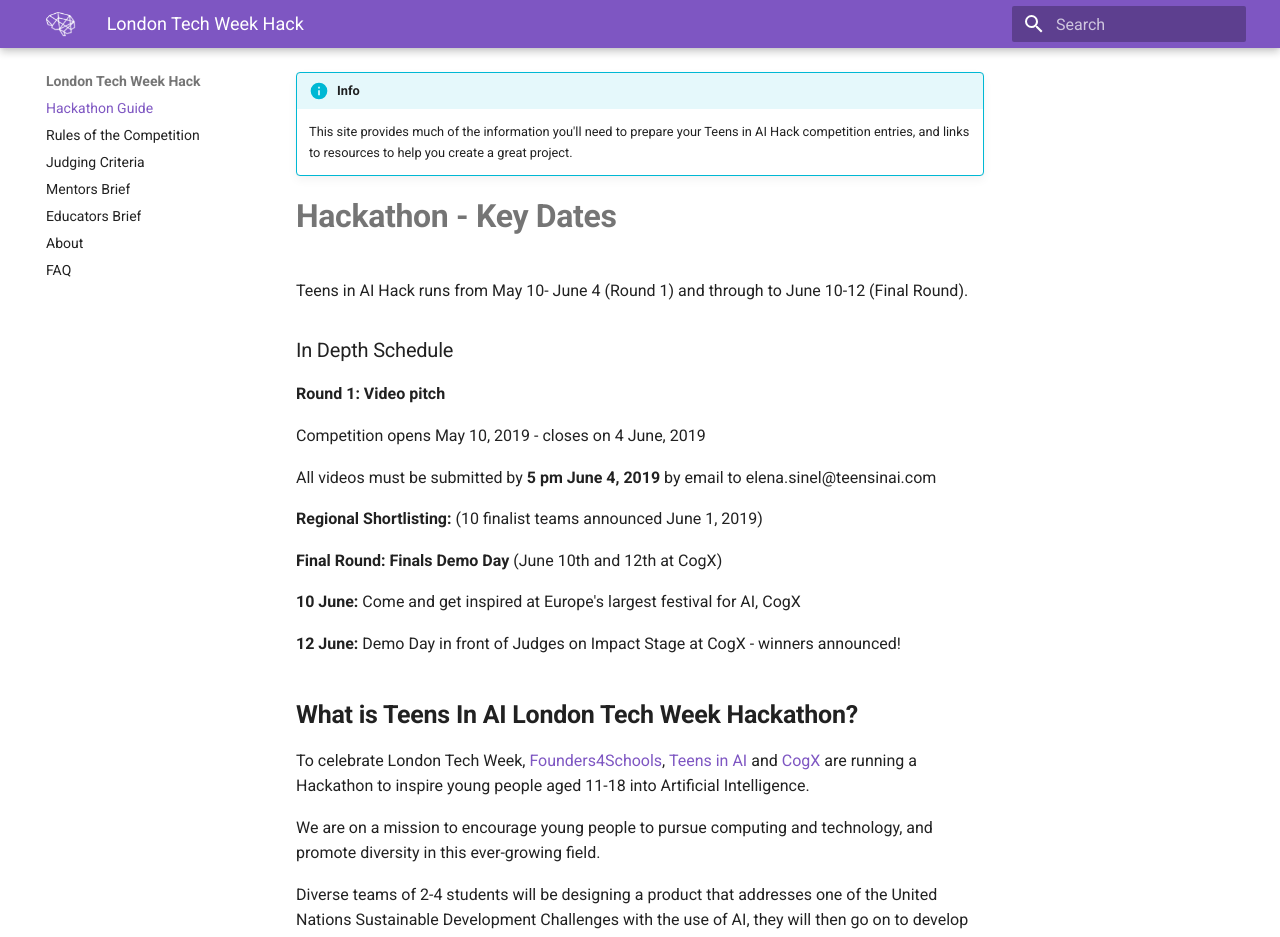
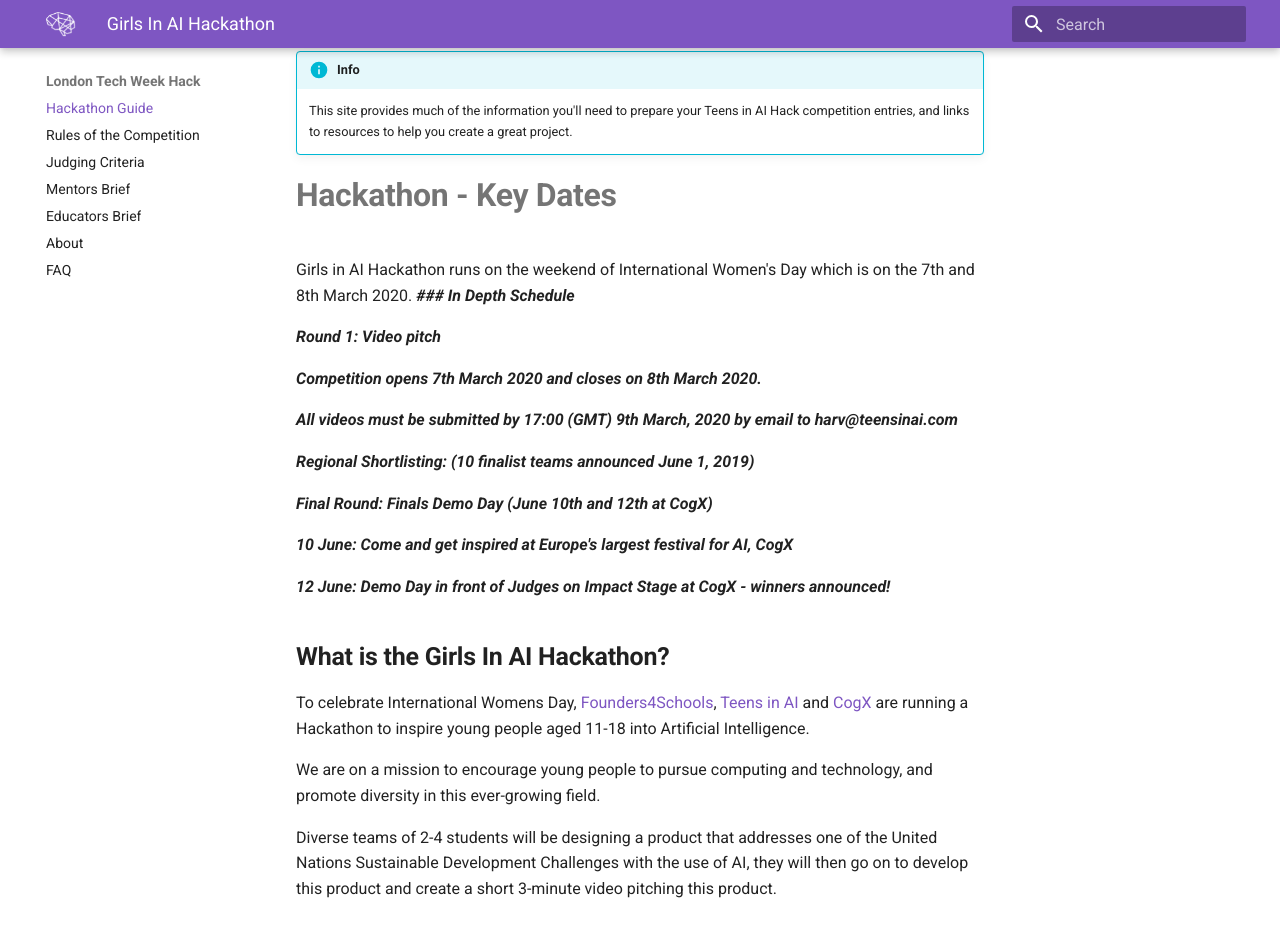
Before and after one commit to elenasinel/tech-week, an MkDocs documentation site: the page built from docs/index.md, in a window 1280 px wide and 1400 px high, scrolled down 544 px. Shown: the top 937 px of the window. Built offline with MkDocs 1.6.1 and Material for MkDocs 9.7.7, drawn with Linux system fonts in a browser that asks for light colours; some of the changed text lies outside the part shown.

Commit message:
Update Documentation “index”

```diff
--- a/docs/index.md
+++ b/docs/index.md
@@ -1,13 +1,13 @@
 ---
-title: London Tech Week Hack
+title: Girls In AI Hackathon
 ---
-![](/images/whatsapp-image-2019-04-27-at-3.26.55-pm.jpeg)
+![](/images/girls-in-ai-header.png)
 
 **\*\*\*This is a "work in progress" doc and is constantly getting updated\*\*\***
 
 **Want to contribute to this guide or donate a resource?** Email Elena Sinel on elena.sinel@acornaspirations.co.uk with your suggestions
 
-**Want to sponsor the hack and join Deepmind and IBM at nurturing the next generation of AI technologist, innovators and entrepreneurs?** Email Elena Sinel on elena.sinel@acornaspirations.co.uk or Tabitha Goldstaub on tabitha@cognitionx.io
+**Want to sponsor the hack and join Deepmind and IBM at nurturing the next generation of AI technologist, innovators and entrepreneurs?** Email Elena Sinel on elena.sinel@teensinai.com.
 
 # **Teens in AI Hackathon Guide**
 
@@ -16,26 +16,26 @@
 
 # **Hackathon - Key Dates**
 
-Teens in AI Hack  runs from May 10- June 4 (Round 1) and through to June 10-12 (Final Round).
-### In Depth Schedule
+Girls in AI Hackathon runs on the weekend of International Women's Day which is on the 7th and 8th March 2020.
+**_\### In Depth Schedule_**
 
-**Round 1: Video pitch**
+_**Round 1: Video pitch**_
 
-Competition opens May 10, 2019 - closes on 4 June, 2019
+**_Competition opens 7th March 2020 and closes on 8th March 2020._**
 
-All videos must be submitted by **5 pm June 4, 2019** by email to elena.sinel@teensinai.com
+**_All videos must be submitted by 17:00 (GMT) 9th March, 2020 by email to harv@teensinai.com_**
 
-**Regional Shortlisting:** (10 finalist teams announced June 1, 2019)
+**_Regional Shortlisting: (10 finalist teams announced June 1, 2019)_**
 
-**Final Round: Finals Demo Day** (June 10th and 12th at CogX)
+**_Final Round: Finals Demo Day (June 10th and 12th at CogX)_**
 
-**10 June:** Come and get inspired at Europe's largest festival for AI, CogX
+**_10 June: Come and get inspired at Europe's largest festival for AI, CogX_**
 
-**12 June:** Demo Day in front of Judges on Impact Stage at CogX - winners announced!
+**_12 June: Demo Day in front of Judges on Impact Stage at CogX - winners announced!_**
 
-## **What is Teens In AI London Tech Week Hackathon?**
+## **What is the Girls In AI Hackathon?**
 
-To celebrate London Tech Week, [Founders4Schools](https://www.founders4schools.org.uk/about/), [Teens in AI](https://teensinai.com/) and [CogX](https://cogx.co/) are running a Hackathon to inspire young people aged 11-18 into Artificial Intelligence.
+To celebrate International Womens Day, [Founders4Schools](https://www.founders4schools.org.uk/about/), [Teens in AI](https://teensinai.com/) and [CogX](https://cogx.co/) are running a Hackathon to inspire young people aged 11-18 into Artificial Intelligence.
 
 We are on a mission to encourage young people to pursue computing and technology, and promote diversity in this ever-growing field.
 
@@ -43,8 +43,7 @@
 
 ## **Challenges - UN Sustainable Development Goals**
 
-This year we are focusing on [UN Sustainable Development Goals](https://www.un.org/sustainabledevelopment/sustainable-development-goals/). Within their teams, young people can
-Focus on any one of the goals and tackle them using open source machine learning tools.
+This year we are focusing on [UN Sustainable Development Goals](https://www.un.org/sustainabledevelopment/sustainable-development-goals/). Within their teams, young people can focus on any one of the goals and tackle them using open source machine learning tools.
 
 <iframe width="100%" height="400" src="https://www.youtube.com/embed/5G0ndS3uRdo" frameborder="0" allow="accelerometer; autoplay; encrypted-media; gyroscope; picture-in-picture" allowfullscreen></iframe>
 
@@ -60,37 +59,34 @@
 
 Our panel of judges will analyse projects based on the criteria listed below. They will base their judgement on both the product you produce, the code you write and your video pitch.
 
-* **Design & Implementation** - Does it work? Is it implementable? Did the team think about the user interface (UI) and user experience (UX)?
-  Was the product designed with humans in mind?
+* **Design & Implementation** - Does it work? Is it implementable? Did the team think about the user interface (UI) and user experience (UX)? Was the product designed with humans in mind?
 * **Innovation:** How innovative / creative / unique is the idea? Was there a novel approach applied to solve the problem?
 * **Technical Complexity** - Is the project technically impressive? Complex?
   How technically sophisticated / advanced / elegant was the solution?
 * **Social Impact** - How impactful is the idea? Can it impact the lives of many people in a significant way? Is the idea aligned with and addresses any of the UN Sustainable Development Goals?
-* **Commercial Viability** - Is there a business potential?
-  How original is the business model? Has the team considered route to market and has made proactive actions to execute an action plan?  Is the idea feasible, does it have economic and societal value,
-   and is it sustainable?
+* **Commercial Viability** - Is there a business potential? How original is the business model? Has the team considered route to market and has made proactive actions to execute an action plan? Is the idea feasible, does it have economic and societal value, and is it sustainable?
 
 ## **Prizes**
 
-1st Prize: Visit to Deepmind
+**_1st Prize: Visit to Deepmind_**
 
-[Project Prep](https://www.projectprep.com/about) books to female finalists
+**__**[**_Project Prep_**](https://www.projectprep.com/about) **_books to female finalists_**
 
-Microbit Foundation goody bags to all finalists
+**_Microbit Foundation goody bags to all finalists_**
 
-TechWillSaveUs Micro:bot kits
+**_TechWillSaveUs Micro:bot kits_**
 
 ## **DevPost**
 
-Teens in AI Hack utilises [DevPost](https://devpost.com) to manage project submissions for judging. DevPost is a free service for managing hackathons and project pages.
+Girls In AI Hack utilises [DevPost](https://devpost.com) to manage project submissions for judging. DevPost is a free service for managing hackathons and project pages.
 
 **The TeensInAI 2019 DevPost page is here: https://teens-in-ai-hack-london.devpost.com/**
 
 **You will need to do the following:**
 
 * Register all participants (as well as responsible teacher and mentors) for the TeensInAI hackathon in DevPost. To do this click the \[Register for this hackathon] button on the [TeensInAI ](https://teens-in-ai-hack-london.devpost.com/)Hack page, and sign up. Once you have created a DevPost account you will be able to create project pages.
-* Create a DevPost project page for your TeensInAI project - you can do this via the \[Enter a submission] button on the TeensInAI page, or via your Portfolio in DevPost.
-* Submit your DevPost project to the TeensInAI 2019 hackathon.
+* Create a DevPost project page for your GirlsInAI project - you can do this via the \[Enter a submission] button on the GirlsInAI page, or via your Portfolio in DevPost.
+* Submit your DevPost project to the Girls In AI 2020 hackathon.
 
 **When creating and editing your DevPost project make sure you:**
 
@@ -104,14 +100,14 @@
 
 ## **Entry Requirement Rules**
 
-* Participants must be between the ages of 11 and 18.
-* Participants must be studying in a secondary school, Sixth Form or college based in London
-* Each group must be made up of 2-4 members and has to be gender-diverse, unless it is a single gender school, i.e. per group there must be a minimum of one boy and girl. Multi-ethnicity, children from BAME groups and on Free Schools Meals are encouraged, so are LGBT
-* You must upload your video on YouTube and submit your video pitch no longer than 3 mins by 5 pm on 4 June for Round 1
-* You must publish any and all code written on Github and provide links. You must document and provide an explanation of how it can be run.
-* You must be able to demonstrate that everyone within your group has contributed.
-* Parents are not allowed to mentor teams where participants are their children.
-* Code needs to be new and will be verified - it must not belong to any previous project
+* **_Participants must be between the ages of 11 and 18._**
+* **_Participants must be studying in a secondary school, Sixth Form or college based in London_**
+* **_Each group must be made up of 2-4 members and has to be gender-diverse, unless it is a single gender school, i.e. per group there must be a minimum of one boy and girl. Multi-ethnicity, children from BAME groups and on Free Schools Meals are encouraged, so are LGBT_**
+* **_You must upload your video on YouTube and submit your video pitch no longer than 3 mins by 5 pm on 4 June for Round 1_**
+* **_You must publish any and all code written on Github and provide links. You must document and provide an explanation of how it can be run._**
+* **_You must be able to demonstrate that everyone within your group has contributed._**
+* **_Parents are not allowed to mentor teams where participants are their children._**
+* **_Code needs to be new and will be verified - it must not belong to any previous project_**
 
 # **Suggested Curriculum for the Hackathon**
 
@@ -239,7 +235,7 @@
 
 ## **5. Tips for Pitch Video**
 
-Your pitch video is a core component of your TeensInAI submissions, and should be a maximum of three (3) minutes.
+Your pitch video is a core component of your Girls In AI submissions, and should be a maximum of three (3) minutes.
 
 You should aim to communicate your business canvas, demonstrate your product, and engage would-be users in 3 minutes. Use the video medium to create excitement and demand for your solution. What evidence can you provide or discuss that adds credibility to your team and your solution? Do you need more resources to take it to the next level – would your video attract crowd funding, the interest of an angel investors or philanthropist – or just get you on the news?
 
@@ -356,4 +352,4 @@
 
 [Open Corporates](https://opencorporates.com/)
 
-![](/images/whatsapp-image-2019-04-27-at-3.26.55-pm.jpeg)
+![](/images/girls-in-ai-header.png)
```
